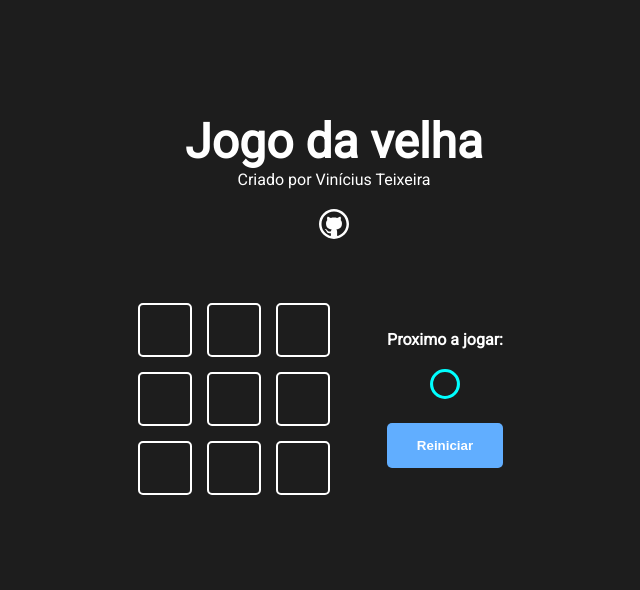
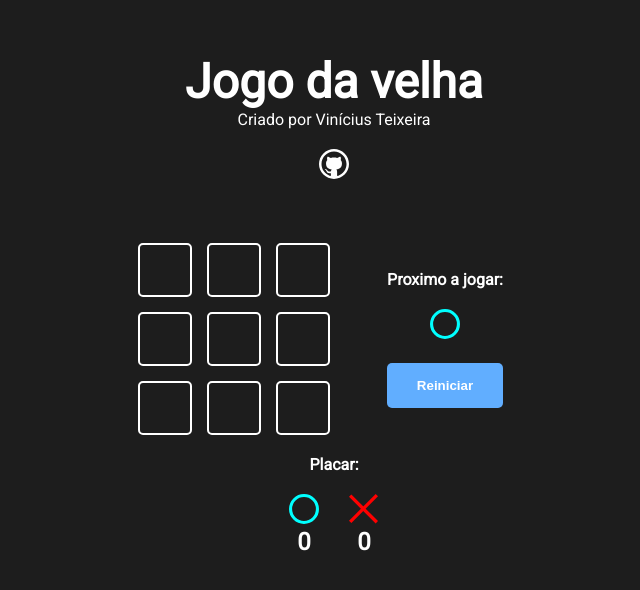
Before and after one commit to vinnyteixeira/react-jogo-da-velha, a Next.js app: page / in a window 1280 px wide. Shown: the part 116-706 px from the top of the page, without its empty margins (306-946 px from the left). Built offline with nearby package versions, Linux system fonts and the light colour scheme.

Commit message:
Criado placar

```diff
--- a/src/components/game/Game.jsx
+++ b/src/components/game/Game.jsx
@@ -3,6 +3,7 @@
 
 import GameOption from "../gameOption/Gameoption";
 import GameInfo from "../gameInfo/GameInfo";
+import Score from "../score/Score";
 
 const winnerTable = [
   [0,1,2],
@@ -66,6 +67,8 @@
   }, [winner])
 
   return (
+    <>
+
     <div className={styles.gameContent}>
       <div className={styles.game}>
         {gameState.map((value, pos) => (
@@ -85,6 +88,8 @@
         isDraw={draw}
       />
     </div>
+    <Score/>
+    </>
   );
 }
 
--- a/src/components/game/Game.module.css
+++ b/src/components/game/Game.module.css
@@ -7,6 +7,7 @@
     display: flex;
     gap: 30px;
     align-items: center;
+    margin-bottom: 20px;
 }
 
 @media screen and (max-width: 425px) {
--- /dev/null
+++ b/src/components/score/Score.jsx
@@ -0,0 +1,22 @@
+import styles from "./Score.module.css"
+import Icon from "../icon/Icon"
+
+function Score (){
+    return (
+        <>
+        <h4>Placar:</h4>
+        <div className={styles.score}>
+            <div className={styles.scoreContent}>
+                <Icon iconName="circle"/>
+                <h2>0</h2>
+            </div>
+            <div className={styles.scoreContent}>
+                <Icon iconName="x"/>
+                <h2>0</h2>
+            </div>
+        </div>
+        </>
+    )
+}
+
+export default Score
--- /dev/null
+++ b/src/components/score/Score.module.css
@@ -0,0 +1,11 @@
+.score {
+    display: flex;
+    gap: 30px;
+    margin-top: 20px;
+}
+
+.scoreContent {
+    display: flex;
+    flex-direction: column ;
+    align-items: center;
+}
```
